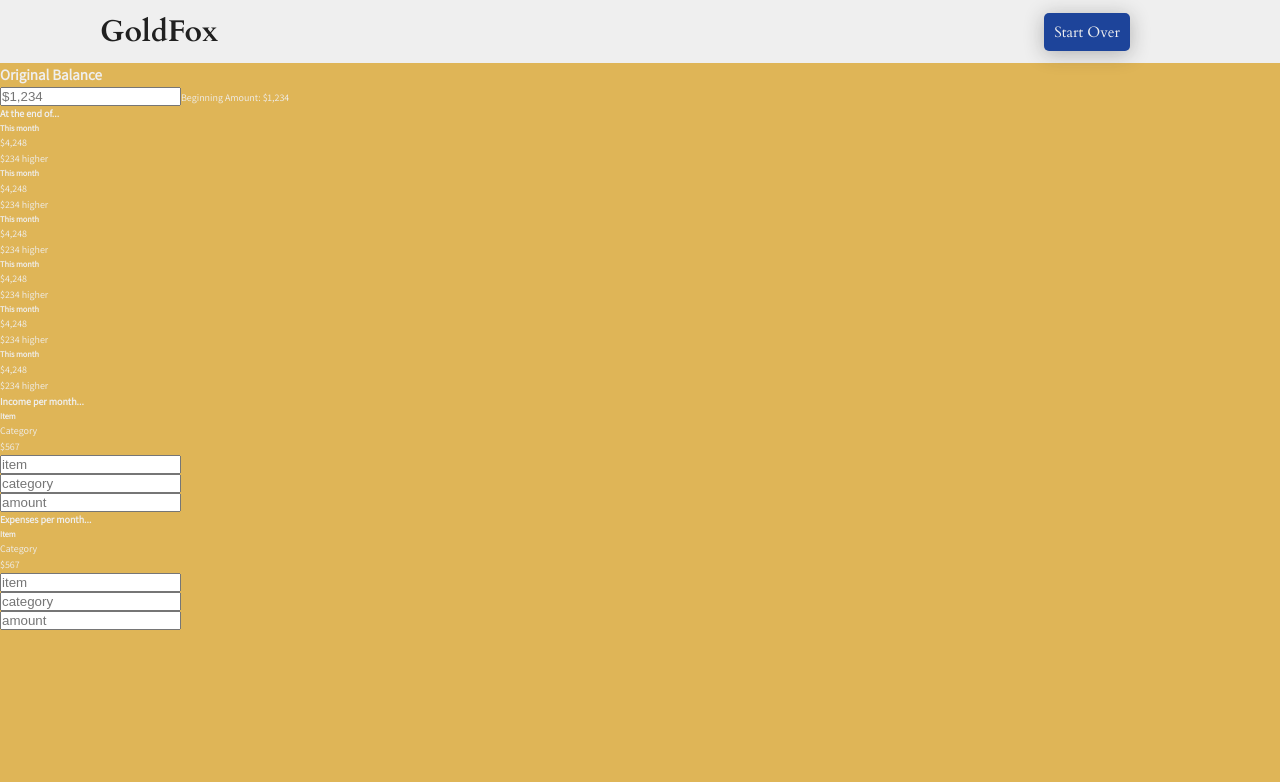
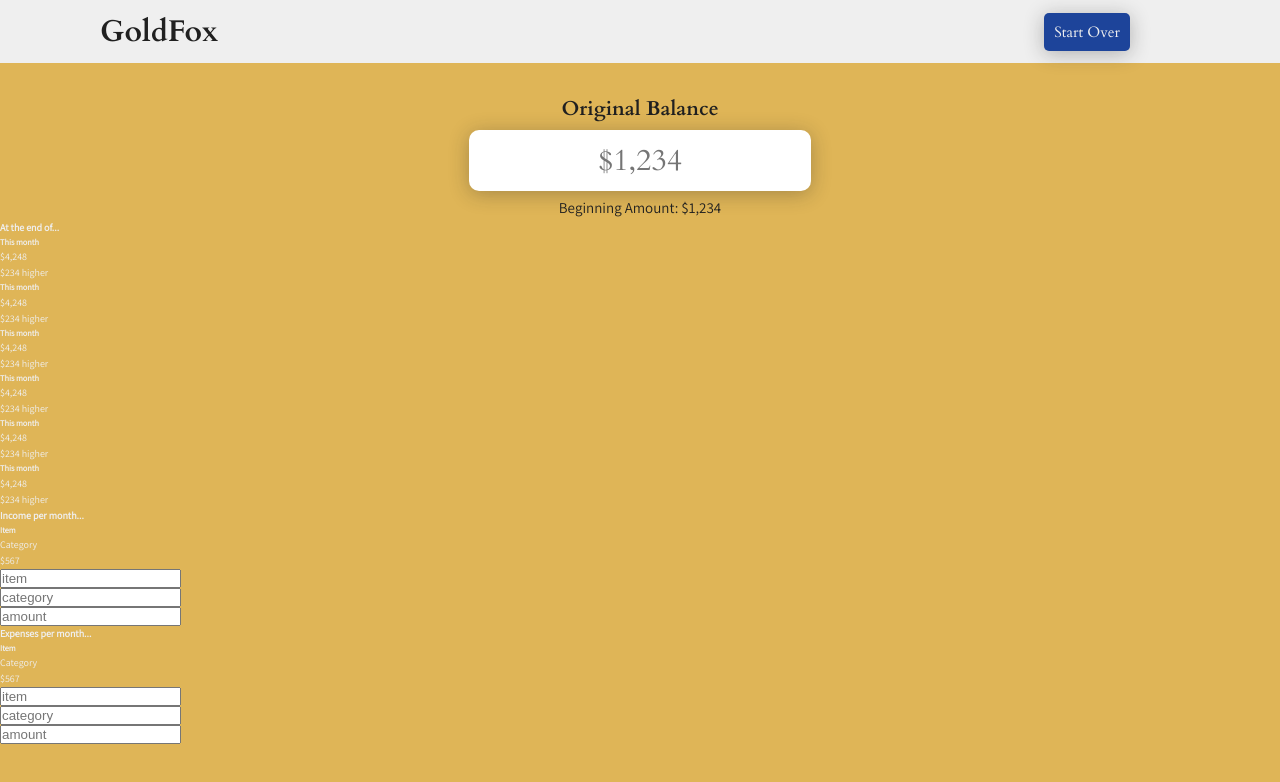
Before and after one commit to joshua-rdrgz/goldfox, a React (Create React App) app: page / in a window 1280 px wide. Shown: the top 782 px of the page. Built offline with nearby package versions, Linux system fonts and the light colour scheme.

Commit message:
add OriginalBalance component styling

```diff
--- a/src/components/OriginalBalance.js
+++ b/src/components/OriginalBalance.js
@@ -1,15 +1,26 @@
-import React from 'react'
+import React from "react";
+
+import classes from "../styles/layout/OriginalBalance.module.scss";
 
 function OriginalBalance() {
   return (
-    <section>
+    <section className={classes.originalBalance}>
       <label htmlFor="original-balance">
-        <h2>Original Balance</h2>
+        <h2 className={classes.originalBalance__title}>Original Balance</h2>
       </label>
-      <input type="text" name="original-balance" id="original-balance" placeholder='$1,234'/>
-      <span>Beginning Amount: $1,234</span>
+      <input
+        className={classes.originalBalance__input}
+        type="text"
+        name="original-balance"
+        id="original-balance"
+        placeholder="$1,234"
+        size="10"
+      />
+      <span className={classes.originalBalance__prevNumber}>
+        Beginning Amount: $1,234
+      </span>
     </section>
-  )
+  );
 }
 
-export default OriginalBalance
+export default OriginalBalance;
--- /dev/null
+++ b/src/styles/layout/OriginalBalance.module.scss
@@ -0,0 +1,24 @@
+@import '../abstracts/mixins';
+@import '../abstracts/variables';
+
+.originalBalance {
+  margin-top: 3rem;
+  text-align: center;
+  &__title {
+    @include fontHeading($font-weight-bold, 2rem);
+    color: $color-black;
+    padding-bottom: 0.5rem;
+  }
+  &__input {
+    @include designInput;
+    padding: 1rem 0;
+    margin-bottom: 0.5rem;
+    text-align: center;
+    color: $color-primary;
+  }
+  &__prevNumber {
+    display: block;
+    font-size: 1.5rem;
+    color: $color-black;
+  }
+}
```
